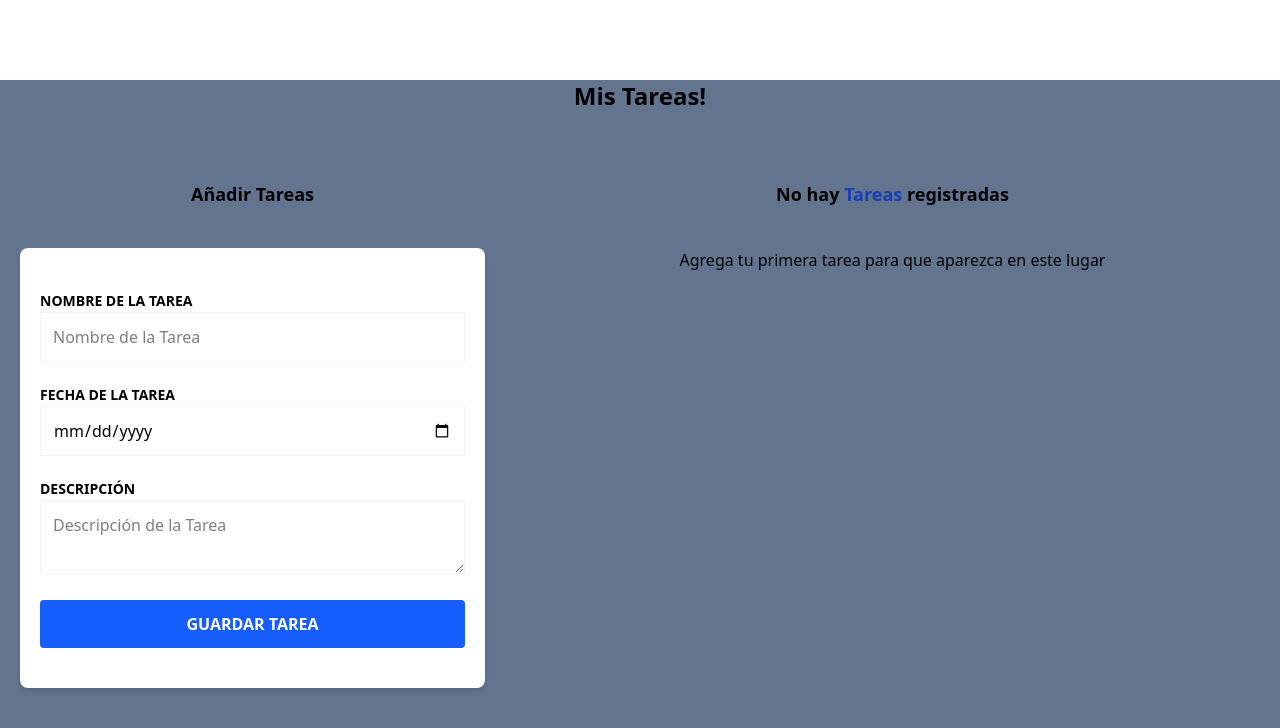
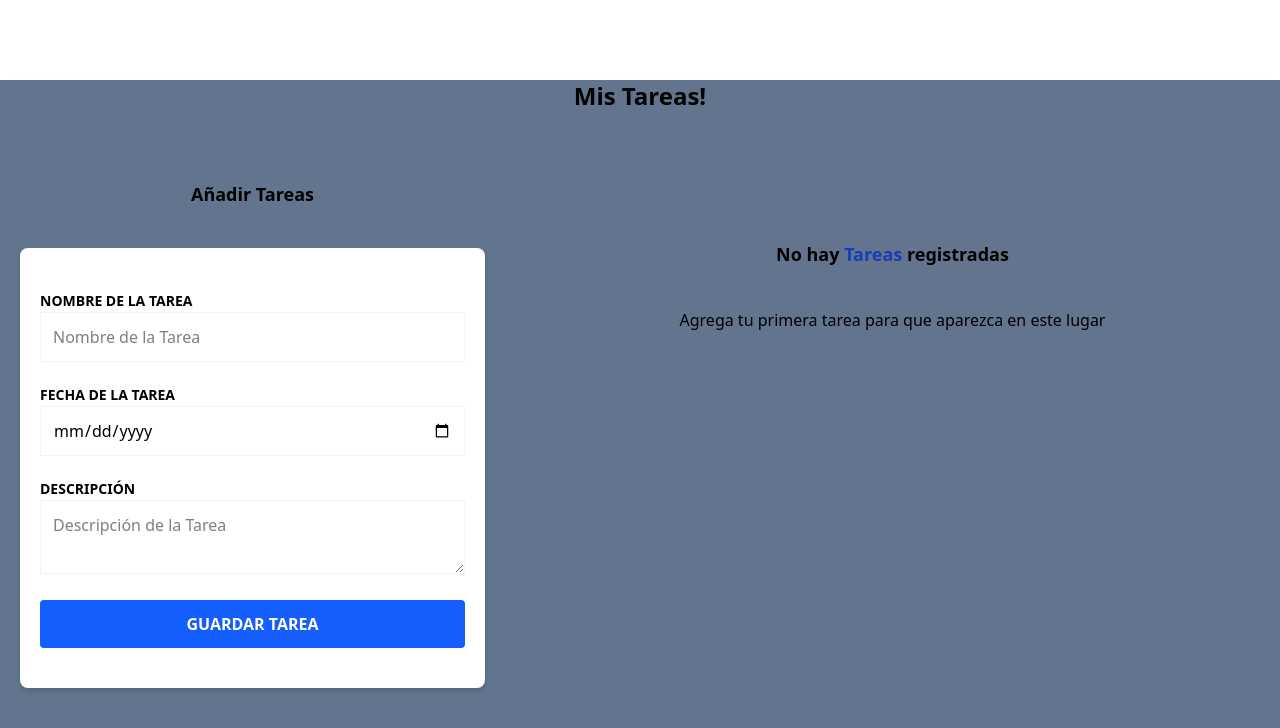
Before and after one commit to Alejandro404-dev/ListadoTareas-Zustand, a React (Vite) app: page / in a window 1280 px wide. Shown: the top 728 px of the page. Built offline with nearby package versions, Linux system fonts and the light colour scheme.

Commit message:
added localstorage and deploy to git

```diff
--- a/src/components/ListaTareas.tsx
+++ b/src/components/ListaTareas.tsx
@@ -18,7 +18,6 @@ const handleAccion = (accion: 'eliminar' | 'editar', tarea:Tarea) =>{
   }if (accion=== 'editar') {
     obtenerTareaporId(tarea.id)
     toast.info('Editando tarea')
-
   }
 }
 
@@ -62,9 +61,9 @@ const handleAccion = (accion: 'eliminar' | 'editar', tarea:Tarea) =>{
           )}
         </div>
       ) : (
-        <div>
+        <div className="mt-20">
           <h2 className="text-center text-lg mt-5 font-black mb-10">No hay <span className="text-blue-800 font-bold">Tareas</span> registradas</h2>
-          <p className="text-center">Agrega tu primera tarea para que aparezca en este lugar</p>
+          <p className="text-center" >Agrega tu primera tarea para que aparezca en este lugar</p>
         </div>
 
       )}
--- a/src/store.ts
+++ b/src/store.ts
@@ -1,7 +1,7 @@
 import { create } from "zustand";
 import { v4 as uuidv4 } from "uuid"; // para generar IDs únicos
 import type { DraftTarea, Tarea } from "./types";
-import { devtools } from "zustand/middleware";
+import { devtools, persist } from "zustand/middleware";
 
 type TareaState = {
     tareas: Tarea[]
@@ -21,7 +21,8 @@ const crearTarea = (tarea: DraftTarea): Tarea => {
 }
 // creación del store usando zustand
 export const useTareaStore = create<TareaState>()(
-    devtools((set) => ({
+    devtools(
+        persist((set) => ({
         tareas: [],
         activarId: '',
         agregarTarea: (data) => {
@@ -61,6 +62,8 @@ export const useTareaStore = create<TareaState>()(
             }))
         }
 
+    }), {
+        name: "tarea-storage", // nombre del almacenamiento
     })
     ))
 
```
